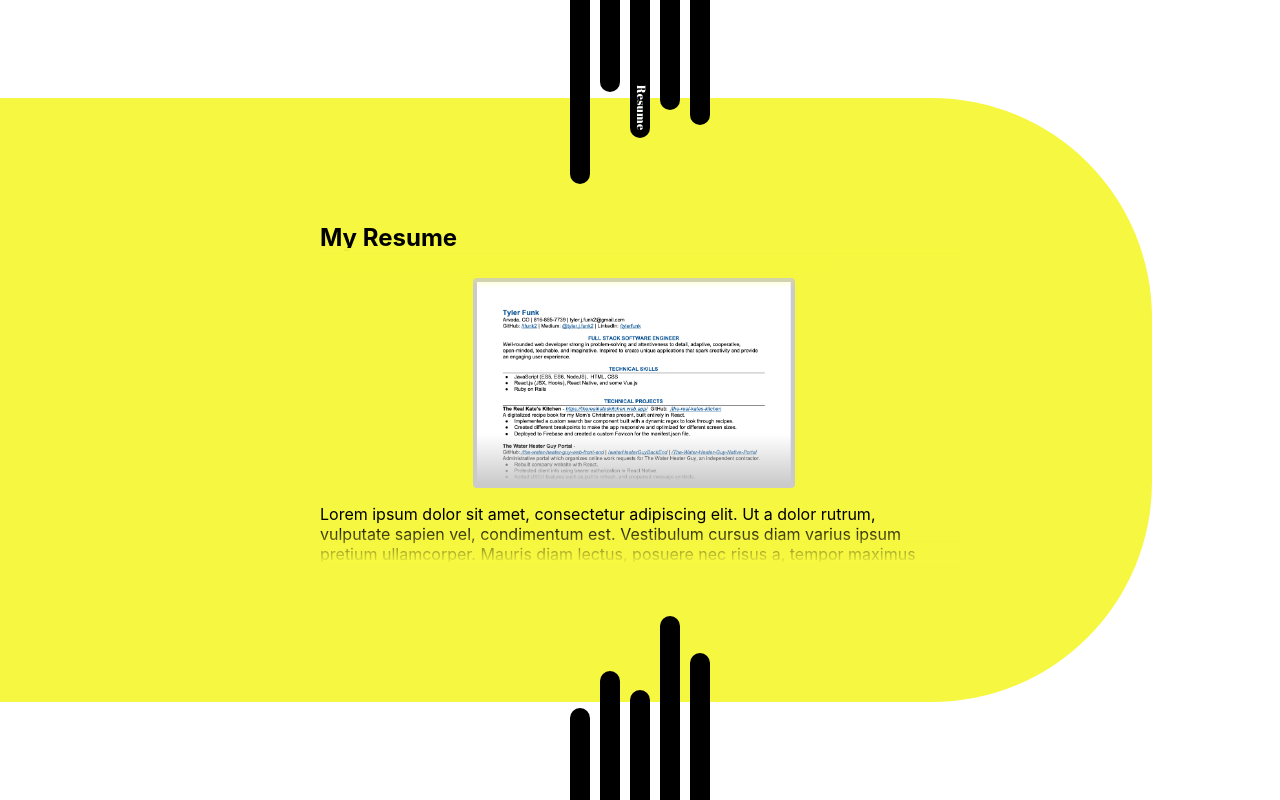
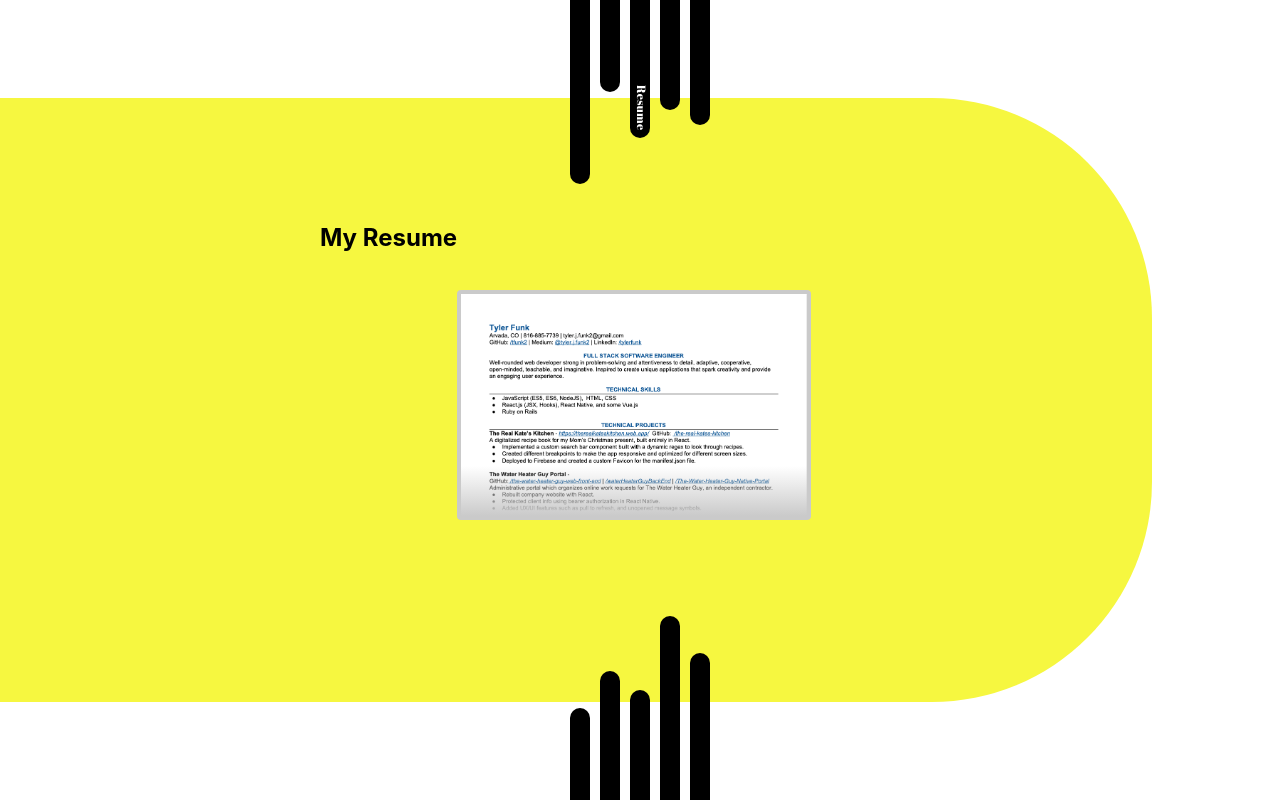
Before and after one commit to tfunk2/a_funky_portfolio, a React (Create React App) app: page / in a window 1280 px wide. Both pictures are taken after a click on the element "Resume". Built offline with nearby package versions, Linux system fonts and the light colour scheme; a web font is replaced by a local one.

Commit message:
removed faded-scroll from ResumeTab

```diff
--- a/src/App.css
+++ b/src/App.css
@@ -26,7 +26,7 @@ html {
   margin-bottom: 0px;
   margin-top: 0px;
   line-height: 0;
-  z-index: 1;
+  z-index: 1001;
 }
 
 .center-body {
--- a/src/components/tabs/ResumeTab.js
+++ b/src/components/tabs/ResumeTab.js
@@ -6,13 +6,13 @@ const ResumeTab = () => {
   return (
     <section className="center-section resume-section">
       <h2 className="center-title">My Resume</h2>
-      <div className="center-body">
-        <div className="faded-scroll" id="custom-fade-3"></div>
+      <div className="center-body" id="resume-center-body">
+        {/* <div className="faded-scroll" id="custom-fade-3"></div> */}
         <a className="resume-anchor" target="_blank" href="https://docs.google.com/document/d/1dzLhAcSr4gdY-tpFzWkL_FVkB2ba-GfEoypfOeEn14A/edit">
           <img className="resume-thumbnail" src={resumeThumbnail} alt="resume thumbnail"></img>
           <div className="faded-anchor-bottom"></div>
         </a>
-        <p className="center-p">
+        {/* <p className="center-p">
           Lorem ipsum dolor sit amet, consectetur adipiscing elit. Ut a dolor
           rutrum, vulputate sapien vel, condimentum est. Vestibulum cursus diam
           varius ipsum pretium ullamcorper. Mauris diam lectus, posuere nec
@@ -57,9 +57,9 @@ const ResumeTab = () => {
           varius tincidunt, nibh nulla consequat dui, a sagittis eros risus nec
           sem. Suspendisse sed elit aliquam, lobortis risus sagittis, euismod
           erat. Ut suscipit nisi a justo tristique, sed sodales lorem efficitur.
-        </p>
+        </p> */}
       </div>
-      <div className="faded-scroll-bottom" id="custom-fade-3-bottom"></div>
+      {/* <div className="faded-scroll-bottom" id="custom-fade-3-bottom"></div> */}
     </section>
   );
 };
--- a/src/stylesheets/tabs/ResumeTab.css
+++ b/src/stylesheets/tabs/ResumeTab.css
@@ -19,16 +19,18 @@
 } */
 
 .resume-thumbnail {
-  min-width: 100px;
+  min-width: 200px;
   width: 100%;
   /* max-width: 1400px; */
-  margin-top: 30px;
+  /* margin-top: 30px; */
   border: 4px rgb(202, 202, 202) solid;
   border-radius: 4px;
 }
 
 .resume-anchor {
-  width: 50%;
+  min-width: 200px;
+  width: 55%;
+  height: 100%;
   align-self: center;
   display: flex;
   flex-direction: column;
@@ -42,6 +44,7 @@
 .faded-anchor-bottom {
   height: 50px;
   width: 100%;
+  min-width: 200px;
   background: linear-gradient(
     to top,
     rgb(202, 202, 202) 0%,
@@ -51,3 +54,8 @@
   bottom: 4px;
   pointer-events: none;
 }
+
+#resume-center-body {
+  justify-content: center;
+  overflow-y: hidden;
+}
```
